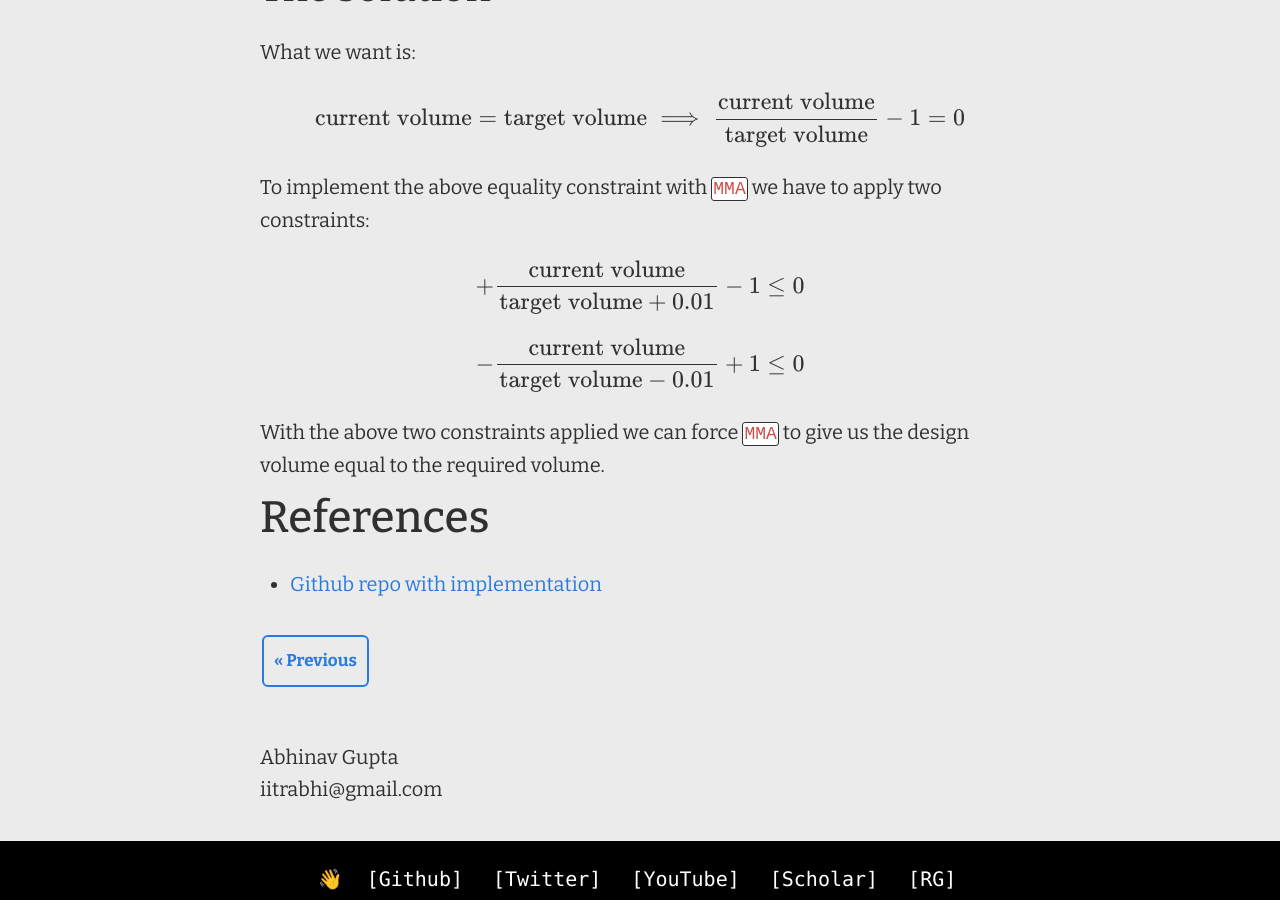
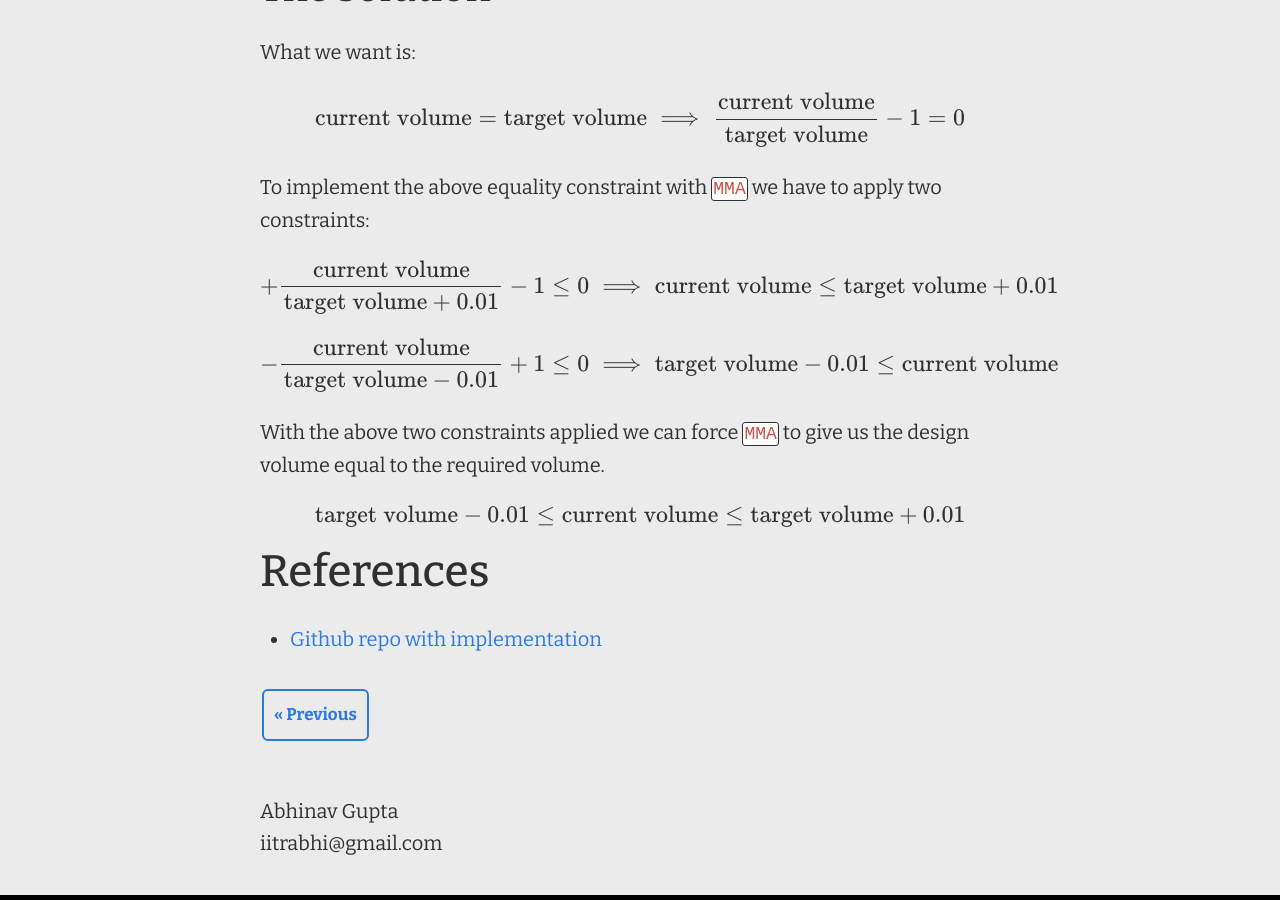
Before and after one commit to iitrabhi/iitrabhi.github.io, a Jekyll site: the page built from _posts/2022/August/2022-08-26-apply-equality-volume-constraint-mma-topology.md, in a window 1280 px wide and 900 px high, scrolled down 1241 px. Built offline with Jekyll 4.4.1, drawn with Linux system fonts in a browser that asks for light colours; formulas are drawn with MathJax 3.

Commit message:
Update 2022-08-26-apply-equality-volume-constraint-mma-topology.md

```diff
--- a/_posts/2022/August/2022-08-26-apply-equality-volume-constraint-mma-topology.md
+++ b/_posts/2022/August/2022-08-26-apply-equality-volume-constraint-mma-topology.md
@@ -37,11 +37,13 @@ $$\text{current volume} = \text{target volume} \implies \frac{\text{current volu
 
 To implement the above equality constraint with `MMA` we have to apply two constraints:
 
-$$+\frac{\text{current volume} }{ \text{target volume}+0.01}-1 \leq 0$$
+$$+\frac{\text{current volume} }{ \text{target volume}+0.01}-1 \leq 0 \implies \text{current volume} \leq \text{target volume}+0.01  $$
 
-$$-\frac{\text{current volume} }{ \text{target volume} - 0.01}+1 \leq 0$$
+$$-\frac{\text{current volume} }{ \text{target volume} - 0.01}+1 \leq 0 \implies \text{target volume} - 0.01 \leq \text{current volume}$$
 
 With the above two constraints applied we can force `MMA` to give us the design volume equal to the required volume.
+
+$$\text{target volume} - 0.01 \leq \text{current volume}\leq \text{target volume}+0.01$$
 
 # References
 
```
